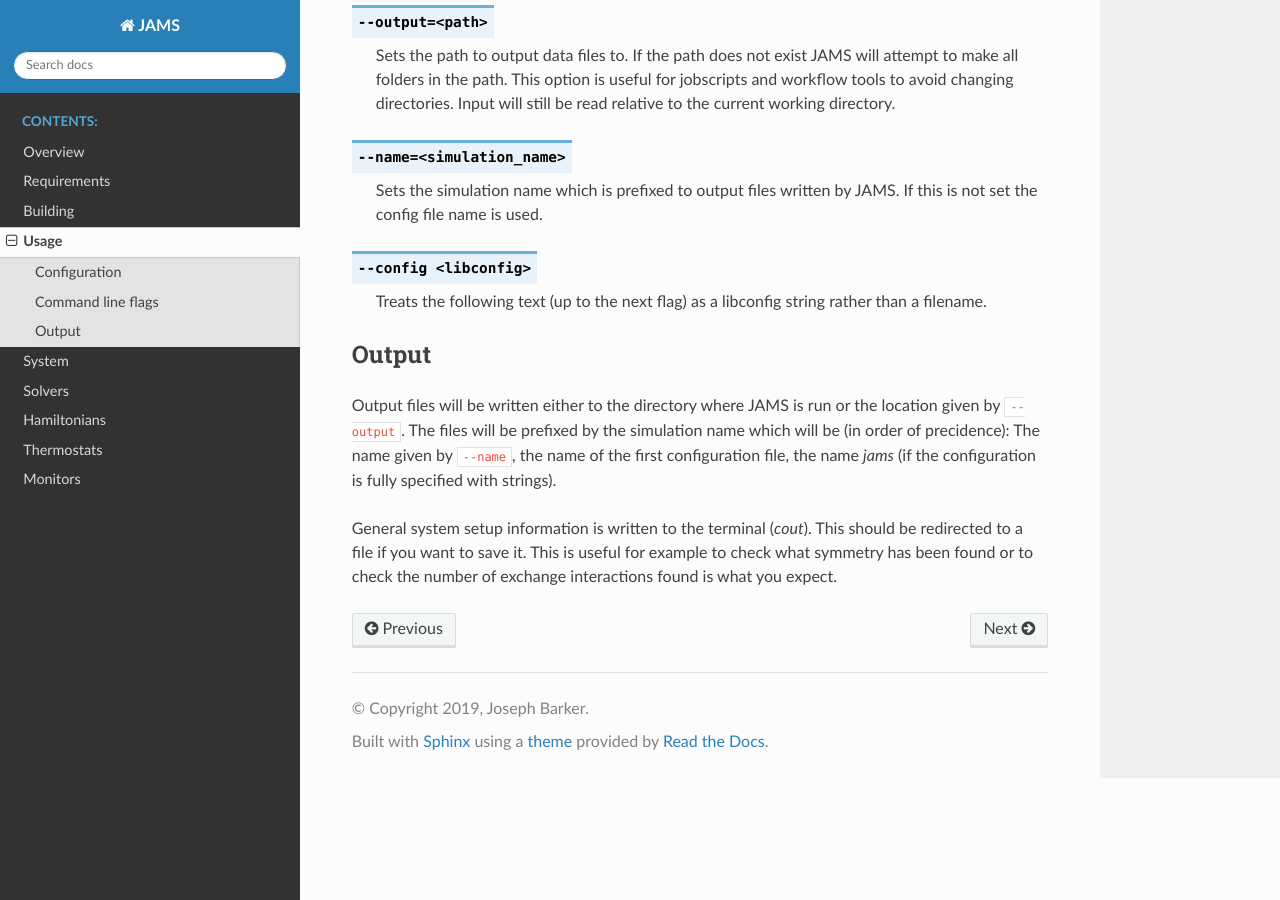
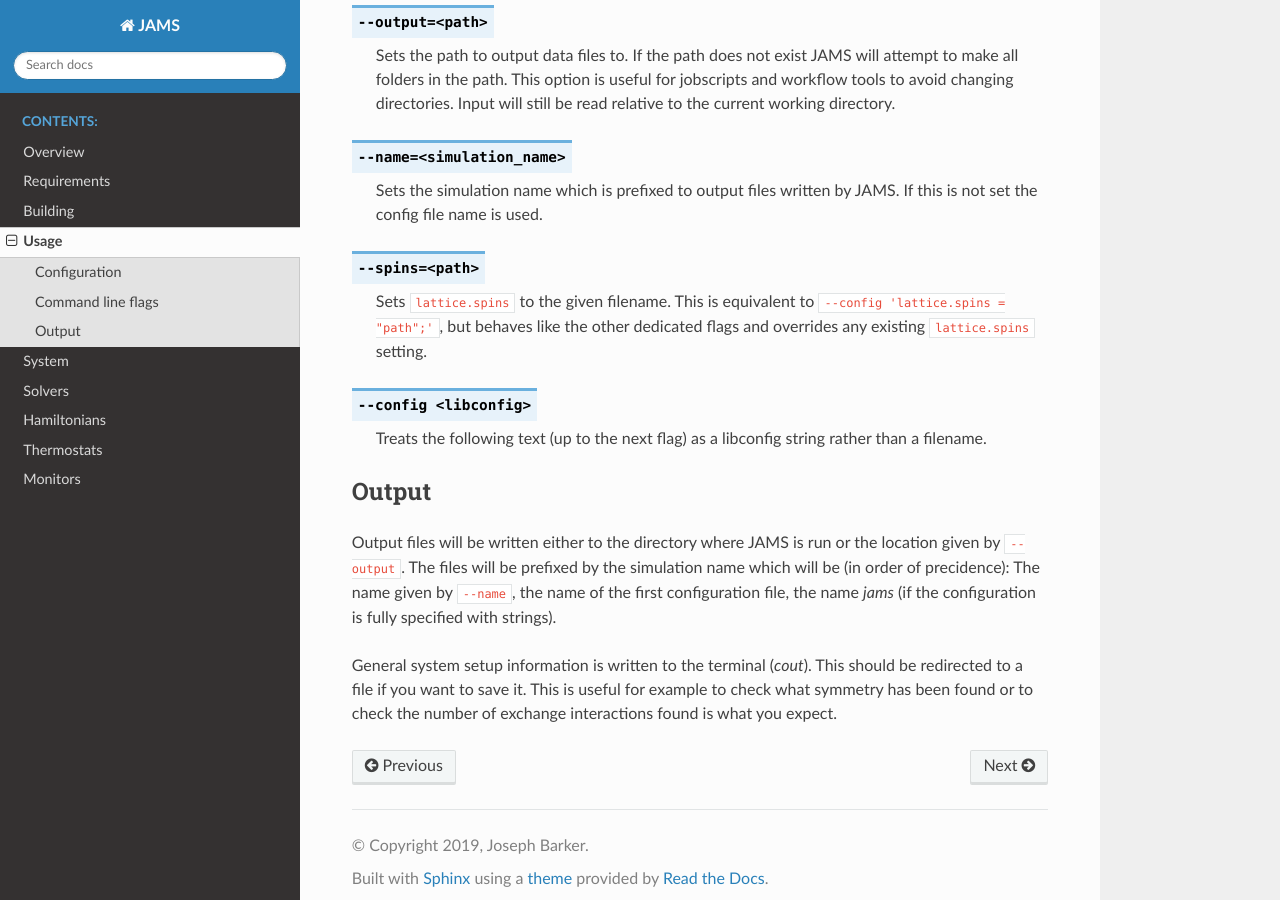
Before and after one commit to stonerlab/jams, a Sphinx documentation site: the page built from docs/source/usage.rst, in a window 1280 px wide and 900 px high, scrolled down 1956 px. Built offline with Sphinx 7.4.7 and the Read the Docs theme 3.1.0, drawn with Linux system fonts in a browser that asks for light colours.

Commit message:
Add CLI flag for initial spin file

```diff
--- a/docs/source/usage.rst
+++ b/docs/source/usage.rst
@@ -95,6 +95,12 @@ Command line flags
     Sets the simulation name which is prefixed to output files written by JAMS. If this is not set the config file name
     is used.
 
+.. describe:: --spins=<path>
+
+    Sets :code:`lattice.spins` to the given filename. This is equivalent to
+    :code:`--config 'lattice.spins = "path";'`, but behaves like the other
+    dedicated flags and overrides any existing :code:`lattice.spins` setting.
+
 .. describe:: --config <libconfig>
 
     Treats the following text (up to the next flag) as a libconfig string rather than a filename.
```
Also changed, not shown: README.md (+9 -0 lines), 3 other files.
